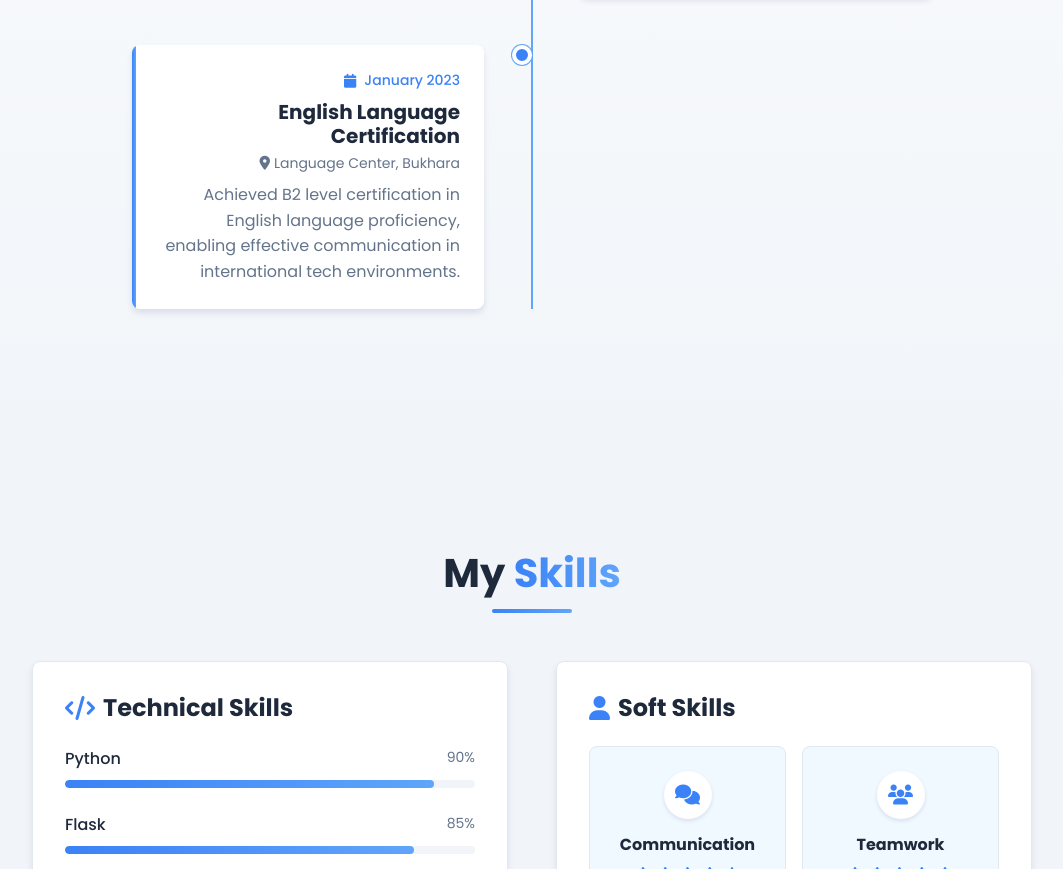
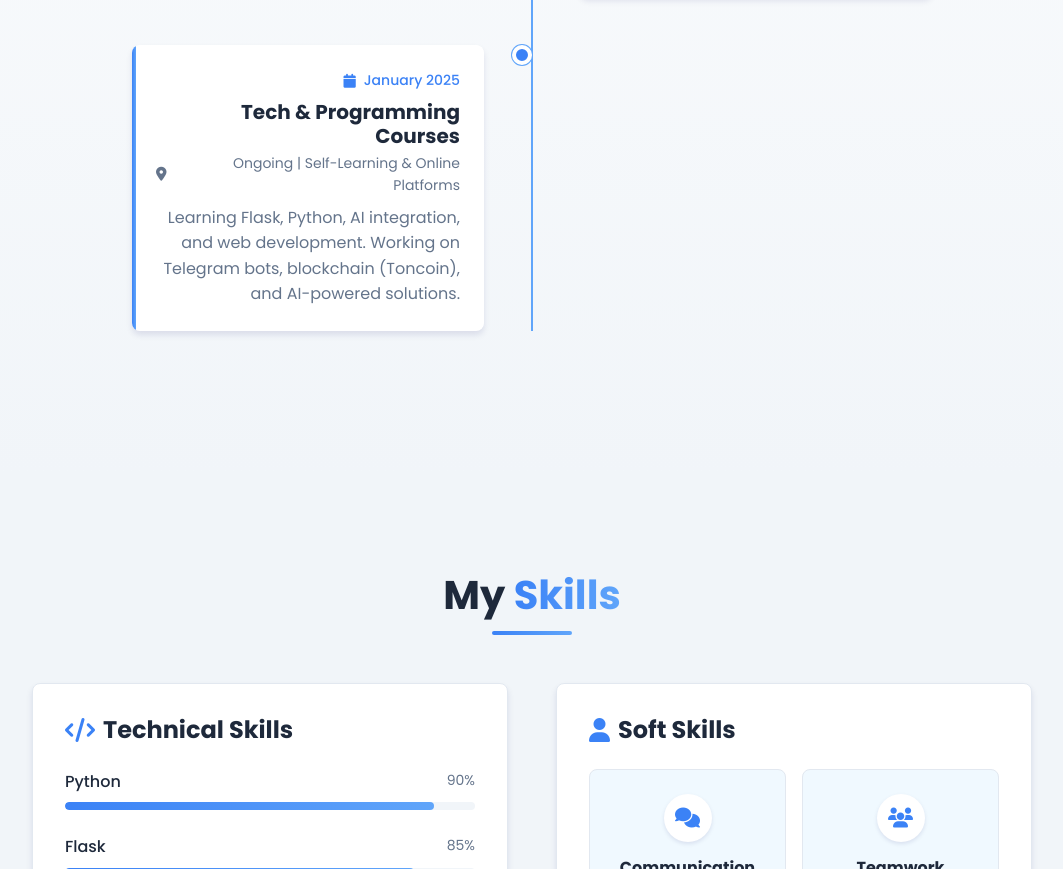
Before and after one commit to makhmudhojiev1/makhmudhojiev, a website: page index.html in a window 1280 px wide. Shown: the part 2594-3463 px from the top of the page, without its empty margins (108-1171 px from the left). Drawn offline with nearby package versions, Linux system fonts and the light colour scheme.

Commit message:
Update index.html

```diff
--- a/index.html
+++ b/index.html
@@ -2021,15 +2021,16 @@
                             <div class="timeline-content">
                                 <div class="timeline-date">
                                     <i class="fas fa-calendar"></i>
-                                    January 2023
-                                </div>
-                                <h3 class="timeline-title">English Language Certification</h3>
+                                    January 2025
+                                </div>
+                                <h3 class="timeline-title">Tech & Programming Courses</h3>
                                 <p class="timeline-location">
                                     <i class="fas fa-map-marker-alt"></i>
-                                    Language Center, Bukhara
+                                    Ongoing | Self-Learning & Online Platforms
                                 </p>
                                 <p class="timeline-description">
-                                    Achieved B2 level certification in English language proficiency, enabling effective communication in international tech environments.
+                                   Learning Flask, Python, AI integration, and web development.
+                                   Working on Telegram bots, blockchain (Toncoin), and AI-powered solutions.
                                 </p>
                             </div>
                         </div>
```
